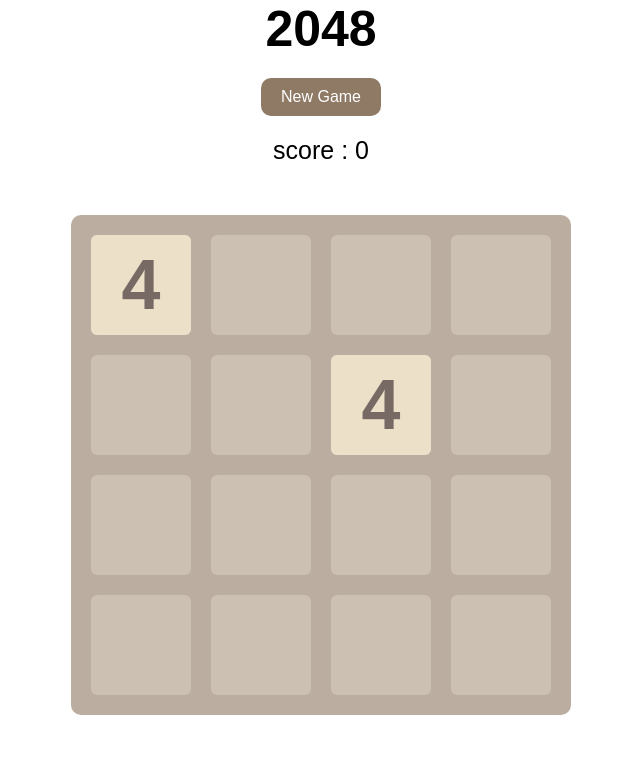
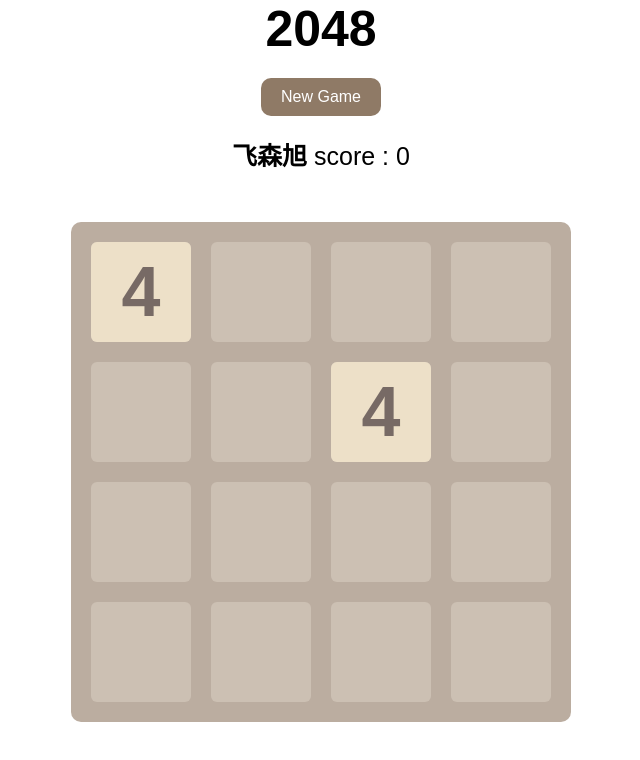
Before and after one commit to zhuangfeilong/2048, a plain HTML site: page 2048.html in a window 1280 px wide. Shown: the whole page, without its empty margins (319-959 px from the left). Drawn offline with nearby package versions, Linux system fonts and the light colour scheme.

Commit message:
Update 2048.html

```diff
--- a/2048.html
+++ b/2048.html
@@ -16,7 +16,8 @@
     <header>
       <h1>2048</h1>
       <a href="javascript:newgame();" id="newgamebutton">New Game</a>
-      <p>score : <span id="score">0</span></p>
+      <p><strong>飞森旭 </strong>score : <span id="score">0</span></p>
+
     </header>
 
     <div id="container">
```
